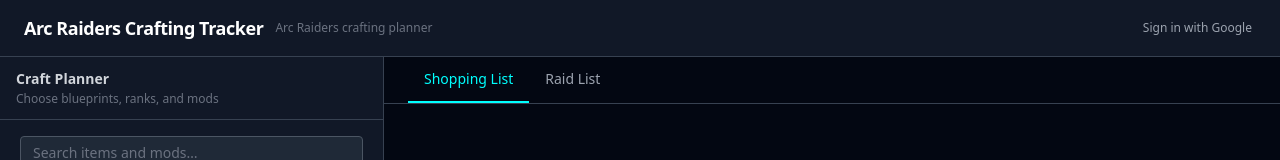
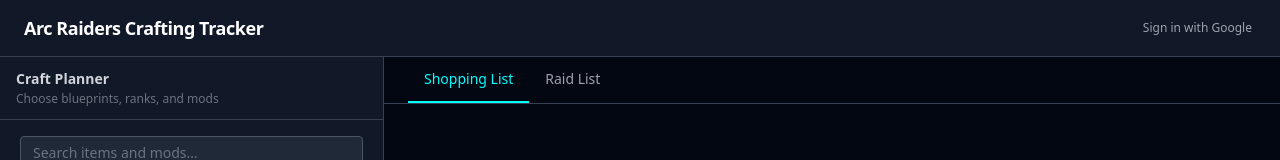
Before and after one commit to zlittell/arc_crafting_tracker, a React (Vite) app: page / in a window 1280 px wide. Shown: the top 160 px of the page. Built offline with nearby package versions, Linux system fonts and the light colour scheme; no server answers.

Commit message:
remove sub title

```diff
--- a/src/components/layout/Header.tsx
+++ b/src/components/layout/Header.tsx
@@ -9,7 +9,6 @@
         <h1 className="text-lg font-bold text-white tracking-tight">
           Arc Raiders Crafting Tracker
         </h1>
-        <span className="text-xs text-gray-500 hidden sm:block">Arc Raiders crafting planner</span>
       </div>
 
       {isAvailable && !loading && (
```
